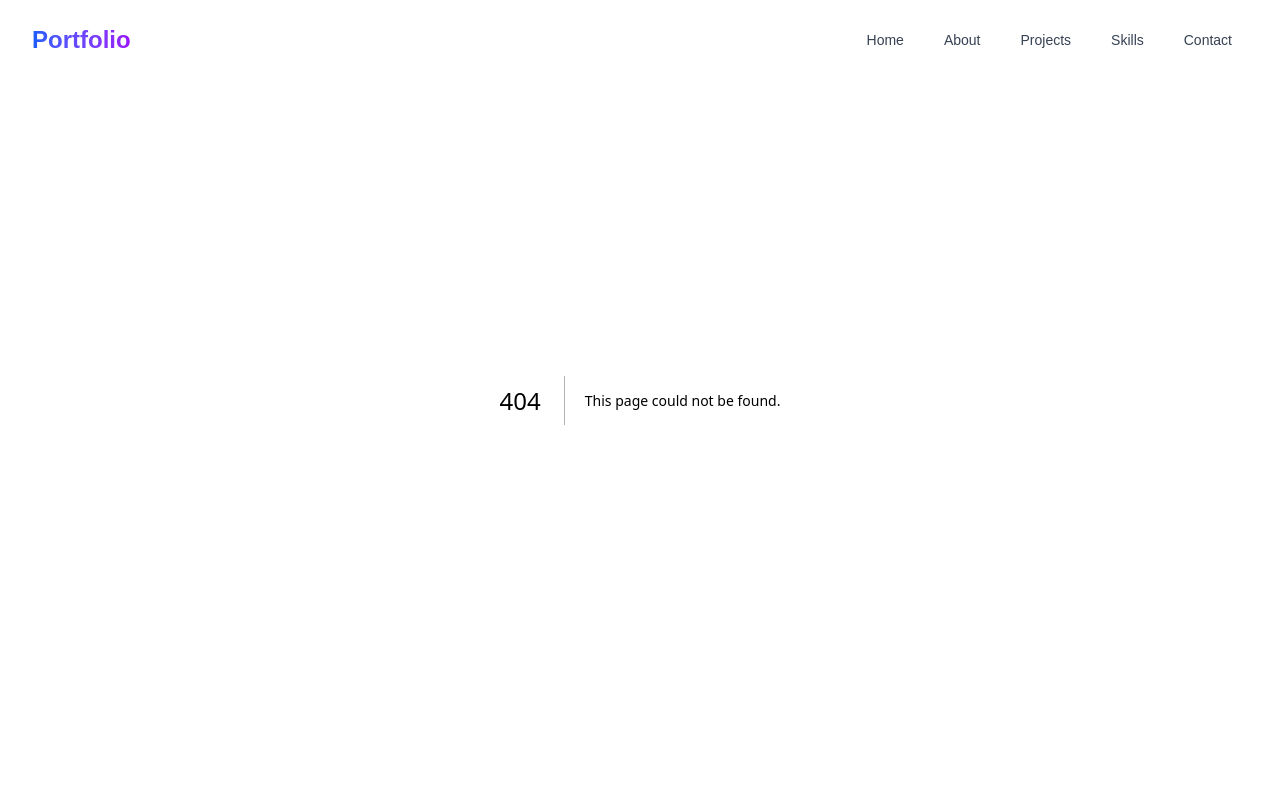
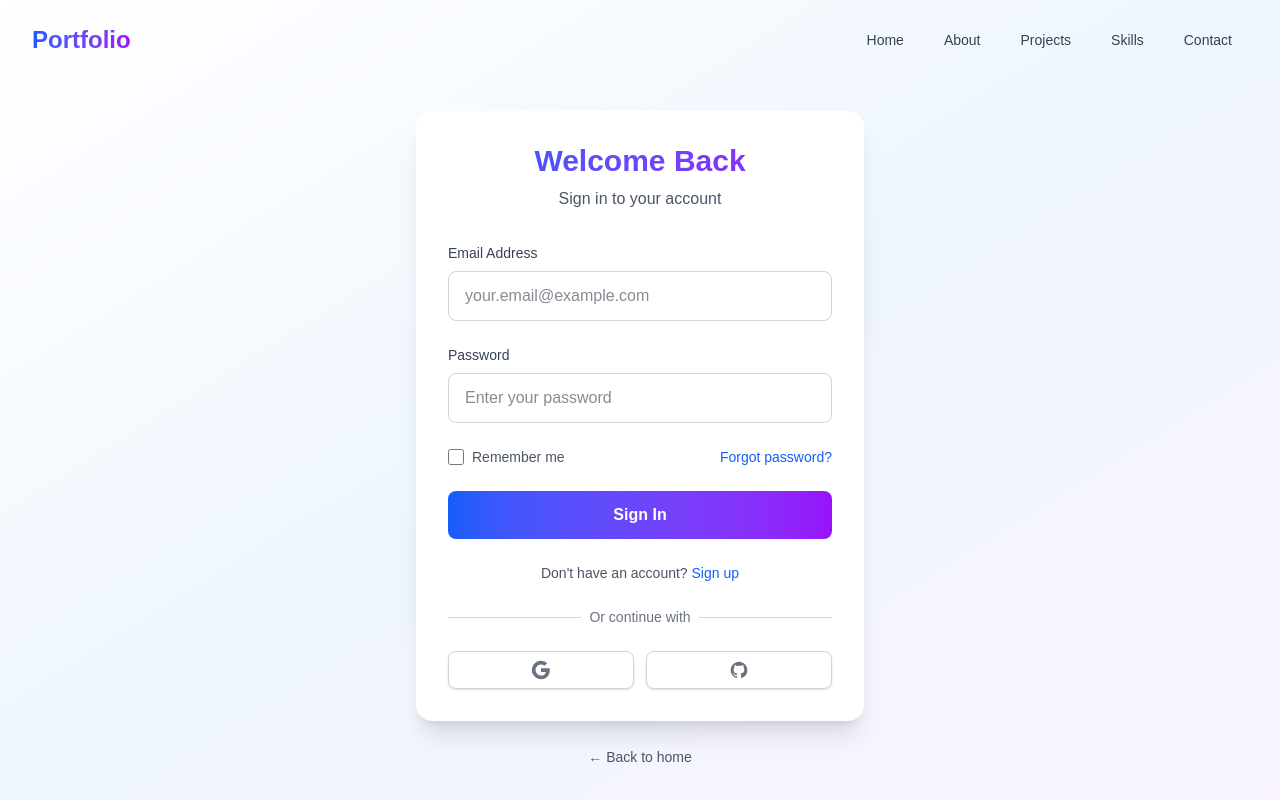
Before and after one commit to shin-core/portfolio, a Next.js app: page /login in a window 1280 px wide. Before the commit this address had no page. Shown: the top 800 px of the page. Built offline with nearby package versions, Linux system fonts and the light colour scheme.

Commit message:
Add Login Page Component with Form Functionality; Implement Email, Password, and Remember Me Features

```diff
--- /dev/null
+++ b/src/app/login/page.tsx
@@ -0,0 +1,134 @@
+'use client';
+
+import { useState } from 'react';
+import Link from 'next/link';
+
+export default function LoginPage() {
+  const [email, setEmail] = useState('');
+  const [password, setPassword] = useState('');
+  const [remember, setRemember] = useState(false);
+
+  const handleSubmit = (e: React.FormEvent) => {
+    e.preventDefault();
+    // Handle login logic here
+    console.log('Login:', { email, password, remember });
+  };
+
+  return (
+    <div className="min-h-screen bg-gradient-to-br from-white via-blue-50 to-purple-50 dark:from-black dark:via-gray-900 pt-16 md:pt-20 flex items-center justify-center px-4">
+      <div className="max-w-md w-full">
+        <div className="bg-white dark:bg-gray-800 rounded-2xl shadow-xl p-8">
+          <div className="text-center mb-8">
+            <h1 className="text-3xl font-bold bg-gradient-to-r from-blue-600 to-purple-600 bg-clip-text text-transparent mb-2">
+              Welcome Back
+            </h1>
+            <p className="text-gray-600 dark:text-gray-400">
+              Sign in to your account
+            </p>
+          </div>
+
+          <form onSubmit={handleSubmit} className="space-y-6">
+            <div>
+              <label htmlFor="email" className="block text-sm font-medium text-gray-700 dark:text-gray-300 mb-2">
+                Email Address
+              </label>
+              <input
+                id="email"
+                type="email"
+                value={email}
+                onChange={(e) => setEmail(e.target.value)}
+                required
+                className="w-full px-4 py-3 rounded-lg border border-gray-300 dark:border-gray-600 bg-white dark:bg-gray-700 text-gray-900 dark:text-white focus:ring-2 focus:ring-blue-500 focus:border-transparent transition"
+                placeholder="your.email@example.com"
+              />
+            </div>
+
+            <div>
+              <label htmlFor="password" className="block text-sm font-medium text-gray-700 dark:text-gray-300 mb-2">
+                Password
+              </label>
+              <input
+                id="password"
+                type="password"
+                value={password}
+                onChange={(e) => setPassword(e.target.value)}
+                required
+                className="w-full px-4 py-3 rounded-lg border border-gray-300 dark:border-gray-600 bg-white dark:bg-gray-700 text-gray-900 dark:text-white focus:ring-2 focus:ring-blue-500 focus:border-transparent transition"
+                placeholder="Enter your password"
+              />
+            </div>
+
+            <div className="flex items-center justify-between">
+              <label className="flex items-center">
+                <input
+                  type="checkbox"
+                  checked={remember}
+                  onChange={(e) => setRemember(e.target.checked)}
+                  className="w-4 h-4 text-blue-600 border-gray-300 rounded focus:ring-blue-500"
+                />
+                <span className="ml-2 text-sm text-gray-600 dark:text-gray-400">
+                  Remember me
+                </span>
+              </label>
+              <Link
+                href="/forgot-password"
+                className="text-sm text-blue-600 hover:text-blue-700 dark:text-blue-400"
+              >
+                Forgot password?
+              </Link>
+            </div>
+
+            <button
+              type="submit"
+              className="w-full py-3 bg-gradient-to-r from-blue-600 to-purple-600 text-white rounded-lg font-semibold hover:shadow-lg transition-all duration-300"
+            >
+              Sign In
+            </button>
+          </form>
+
+          <div className="mt-6 text-center">
+            <p className="text-sm text-gray-600 dark:text-gray-400">
+              Don't have an account?{' '}
+              <Link href="/register" className="text-blue-600 hover:text-blue-700 dark:text-blue-400 font-medium">
+                Sign up
+              </Link>
+            </p>
+          </div>
+
+          <div className="mt-6">
+            <div className="relative">
+              <div className="absolute inset-0 flex items-center">
+                <div className="w-full border-t border-gray-300 dark:border-gray-600"></div>
+              </div>
+              <div className="relative flex justify-center text-sm">
+                <span className="px-2 bg-white dark:bg-gray-800 text-gray-500">Or continue with</span>
+              </div>
+            </div>
+
+            <div className="mt-6 grid grid-cols-2 gap-3">
+              <button className="w-full inline-flex justify-center py-2 px-4 border border-gray-300 dark:border-gray-600 rounded-lg shadow-sm bg-white dark:bg-gray-700 text-sm font-medium text-gray-500 hover:bg-gray-50 dark:hover:bg-gray-600">
+                <svg className="w-5 h-5" viewBox="0 0 24 24">
+                  <path fill="currentColor" d="M22.56 12.25c0-.78-.07-1.53-.2-2.25H12v4.26h5.92c-.26 1.37-1.04 2.53-2.21 3.31v2.77h3.57c2.08-1.92 3.28-4.74 3.28-8.09z"/>
+                  <path fill="currentColor" d="M12 23c2.97 0 5.46-.98 7.28-2.66l-3.57-2.77c-.98.66-2.23 1.06-3.71 1.06-2.86 0-5.29-1.93-6.16-4.53H2.18v2.84C3.99 20.53 7.7 23 12 23z"/>
+                  <path fill="currentColor" d="M5.84 14.09c-.22-.66-.35-1.36-.35-2.09s.13-1.43.35-2.09V7.07H2.18C1.43 8.55 1 10.22 1 12s.43 3.45 1.18 4.93l2.85-2.22.81-.62z"/>
+                  <path fill="currentColor" d="M12 5.38c1.62 0 3.06.56 4.21 1.64l3.15-3.15C17.45 2.09 14.97 1 12 1 7.7 1 3.99 3.47 2.18 7.07l3.66 2.84c.87-2.6 3.3-4.53 6.16-4.53z"/>
+                </svg>
+              </button>
+              <button className="w-full inline-flex justify-center py-2 px-4 border border-gray-300 dark:border-gray-600 rounded-lg shadow-sm bg-white dark:bg-gray-700 text-sm font-medium text-gray-500 hover:bg-gray-50 dark:hover:bg-gray-600">
+                <svg className="w-5 h-5" fill="currentColor" viewBox="0 0 24 24">
+                  <path d="M12 2C6.477 2 2 6.484 2 12.017c0 4.425 2.865 8.18 6.839 9.504.5.092.682-.217.682-.483 0-.237-.008-.868-.013-1.703-2.782.605-3.369-1.343-3.369-1.343-.454-1.158-1.11-1.466-1.11-1.466-.908-.62.069-.608.069-.608 1.003.07 1.531 1.032 1.531 1.032.892 1.53 2.341 1.088 2.91.832.092-.647.35-1.088.636-1.338-2.22-.253-4.555-1.113-4.555-4.951 0-1.093.39-1.988 1.029-2.688-.103-.253-.446-1.272.098-2.65 0 0 .84-.27 2.75 1.026A9.564 9.564 0 0112 6.844c.85.004 1.705.115 2.504.337 1.909-1.296 2.747-1.027 2.747-1.027.546 1.379.202 2.398.1 2.651.64.7 1.028 1.595 1.028 2.688 0 3.848-2.339 4.695-4.566 4.943.359.309.678.92.678 1.855 0 1.338-.012 2.419-.012 2.747 0 .268.18.58.688.482A10.019 10.019 0 0022 12.017C22 6.484 17.522 2 12 2z"/>
+                </svg>
+              </button>
+            </div>
+          </div>
+        </div>
+
+        <div className="mt-6 text-center">
+          <Link href="/" className="text-sm text-gray-600 dark:text-gray-400 hover:text-blue-600 dark:hover:text-blue-400">
+            ← Back to home
+          </Link>
+        </div>
+      </div>
+    </div>
+  );
+}
```
